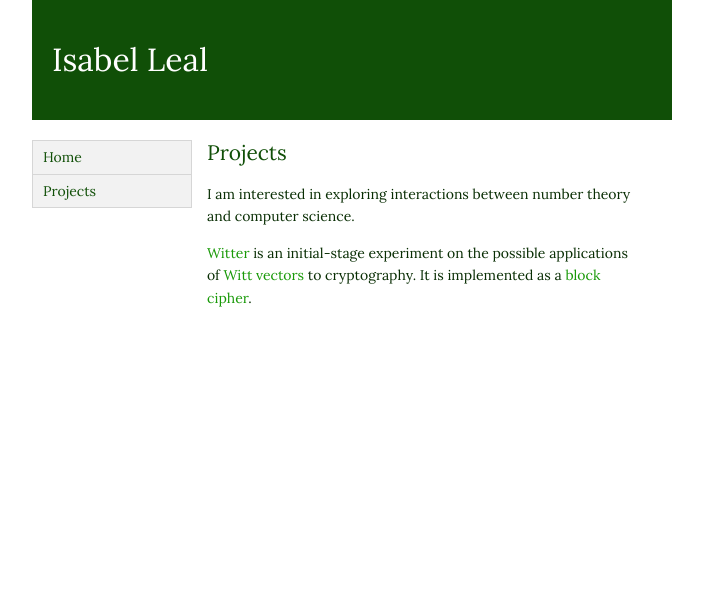
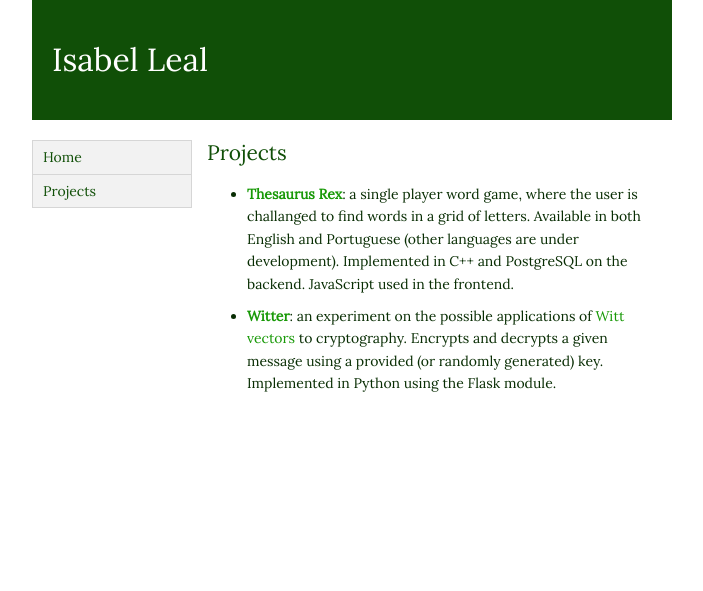
Before and after one commit to belleb/Witter, a Flask app: page /projects/ in a window 1280 px wide. Shown: the top 591 px of the page, without its empty margins (288-991 px from the left). Run offline with Flask 2, Linux system fonts and the light colour scheme.

Commit message:
thesaurus rex added to projects

```diff
--- a/MyWebsite/templates/projects.html
+++ b/MyWebsite/templates/projects.html
@@ -3,9 +3,15 @@
 {% block content %}
 
 <h2>Projects</h2>
-<p>I am interested in exploring interactions between number theory and computer science. </p>
-<p><a href="https://isabelleal.org/projects/witter/">Witter</a> is an initial-stage experiment on the possible applications of <a href="https://en.wikipedia.org/wiki/Witt_vector">Witt vectors</a>
-to cryptography. It is implemented as a <a href="https://en.wikipedia.org/wiki/Block_cipher">block cipher</a>.</p>
+<ul>
+<li><strong><a href="http://thesaurus-rex.org">Thesaurus Rex</a></strong>: a single player word game, where the user is challanged to find words in a grid of letters.
+Available in both English and Portuguese (other languages are under development). Implemented in C++ and PostgreSQL on the backend. JavaScript used in the frontend.</li>
+<li><strong>
+<a href="https://isabelleal.org/projects/witter/">Witter</a></strong>: an experiment on the possible applications of <a href="https://en.wikipedia.org/wiki/Witt_vector">Witt vectors</a>
+to cryptography. Encrypts and decrypts a given message using a provided (or randomly generated) key. Implemented in Python using the Flask module.
+</li>
+</ul>
+
 
 {% endblock %}
 
```
